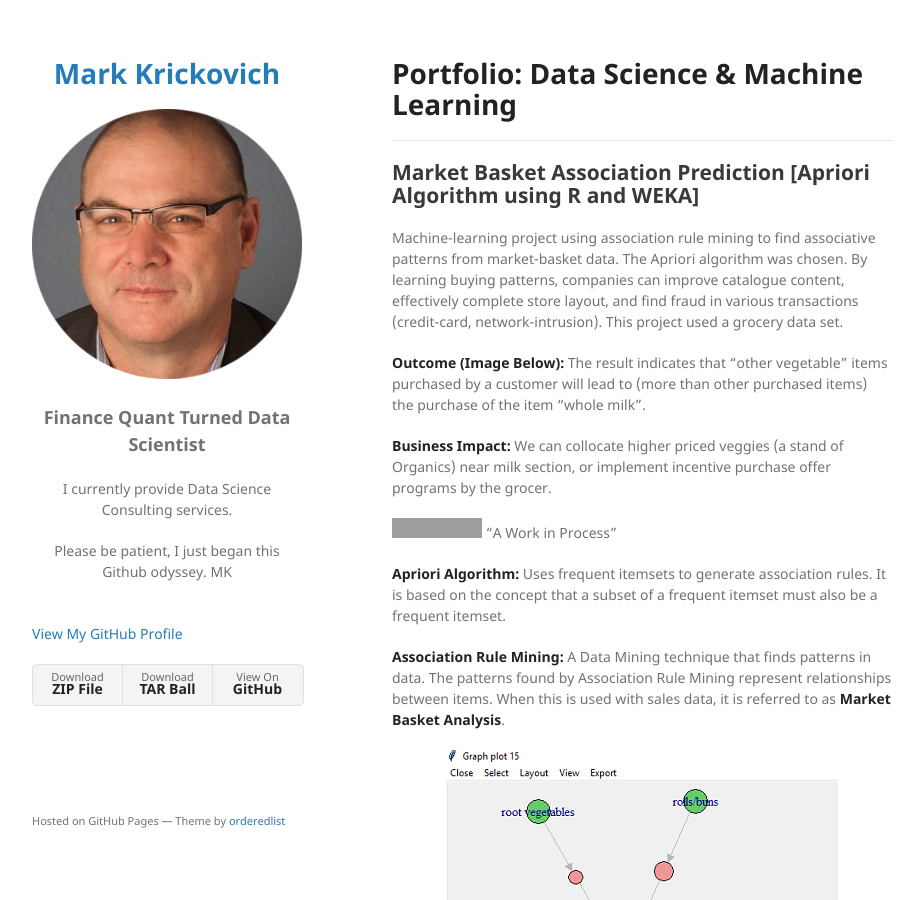
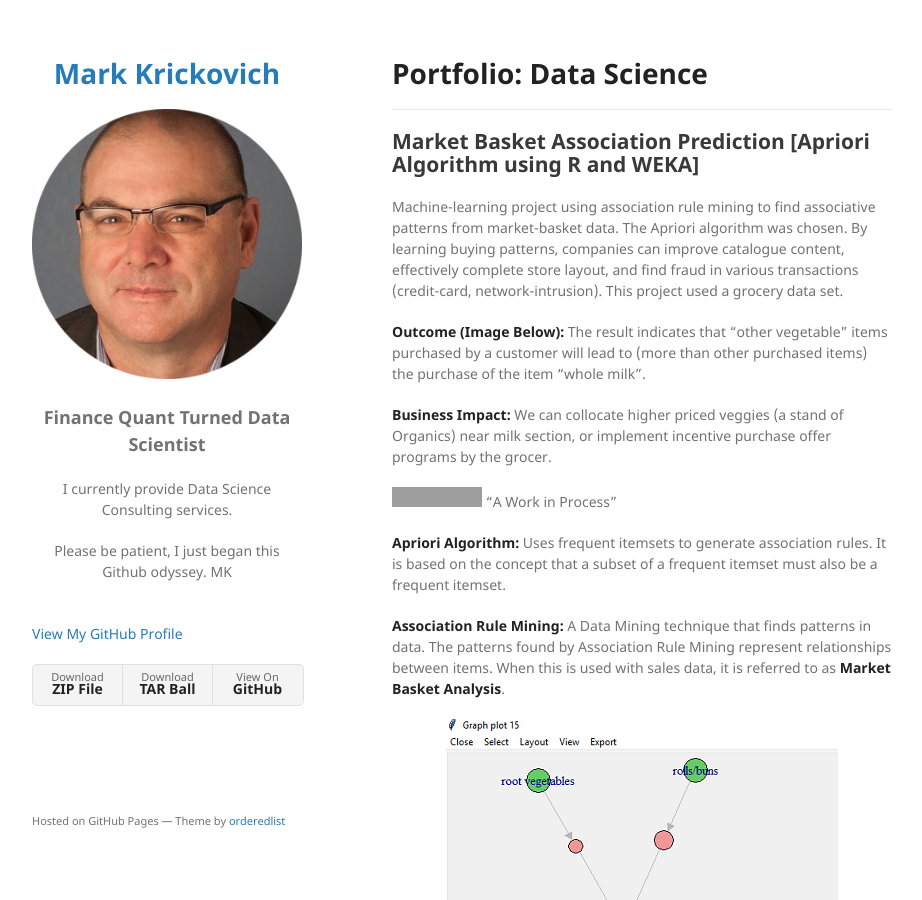
Before and after one commit to MarkKrickovich/MarkKrickovich.github.io, a Jekyll site: the page built from index.md, in a window 1280 px wide and 900 px high. Shown: the whole window, without its empty margins (178-1100 px from the left). Built offline with Jekyll 4.4.1, drawn with Linux system fonts in a browser that asks for light colours; our own code applies the rules of GitHub Pages for plain Markdown files; grey boxes are pictures that could not be loaded.

Commit message:
Update index.md

```diff
--- a/index.md
+++ b/index.md
@@ -1,4 +1,4 @@
-# Portfolio: Data Science & Machine Learning
+# Portfolio: Data Science
 ---
 ## Market Basket Association Prediction [Apriori Algorithm using R and WEKA]
 
```
